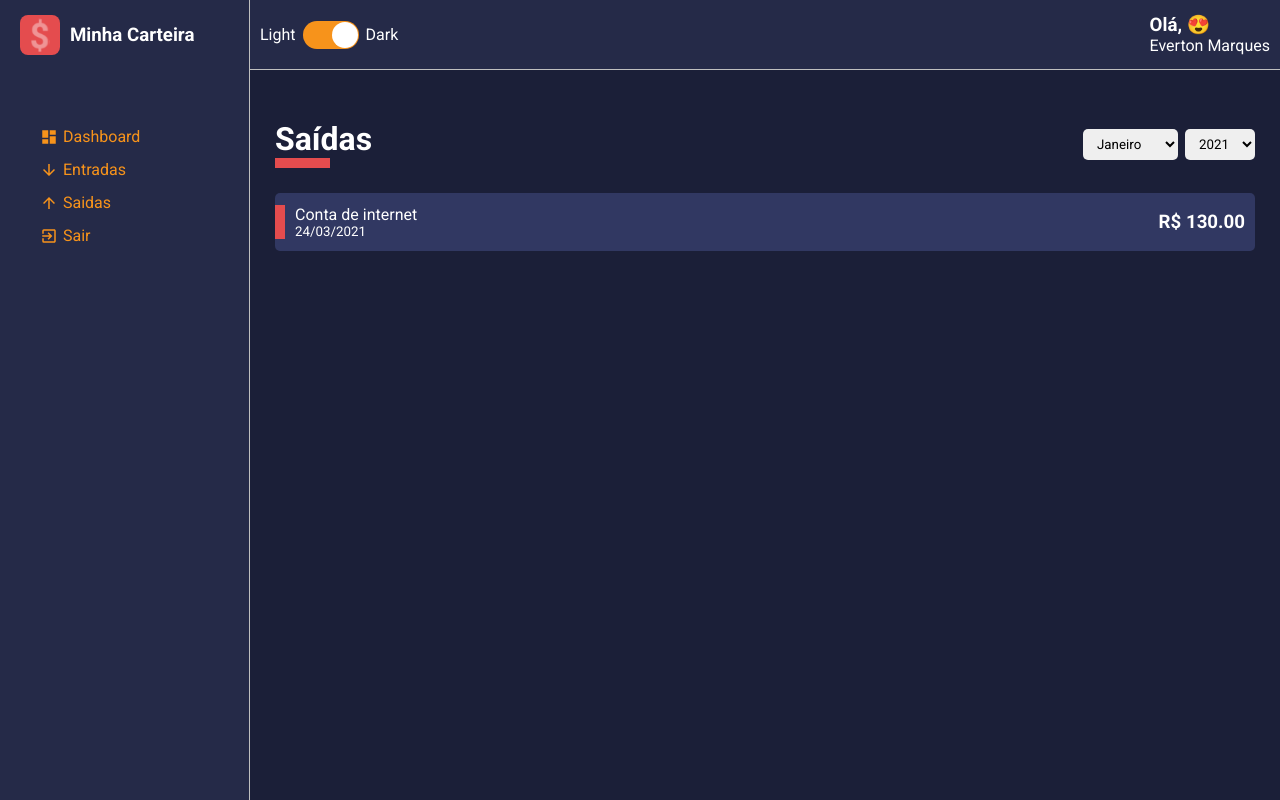
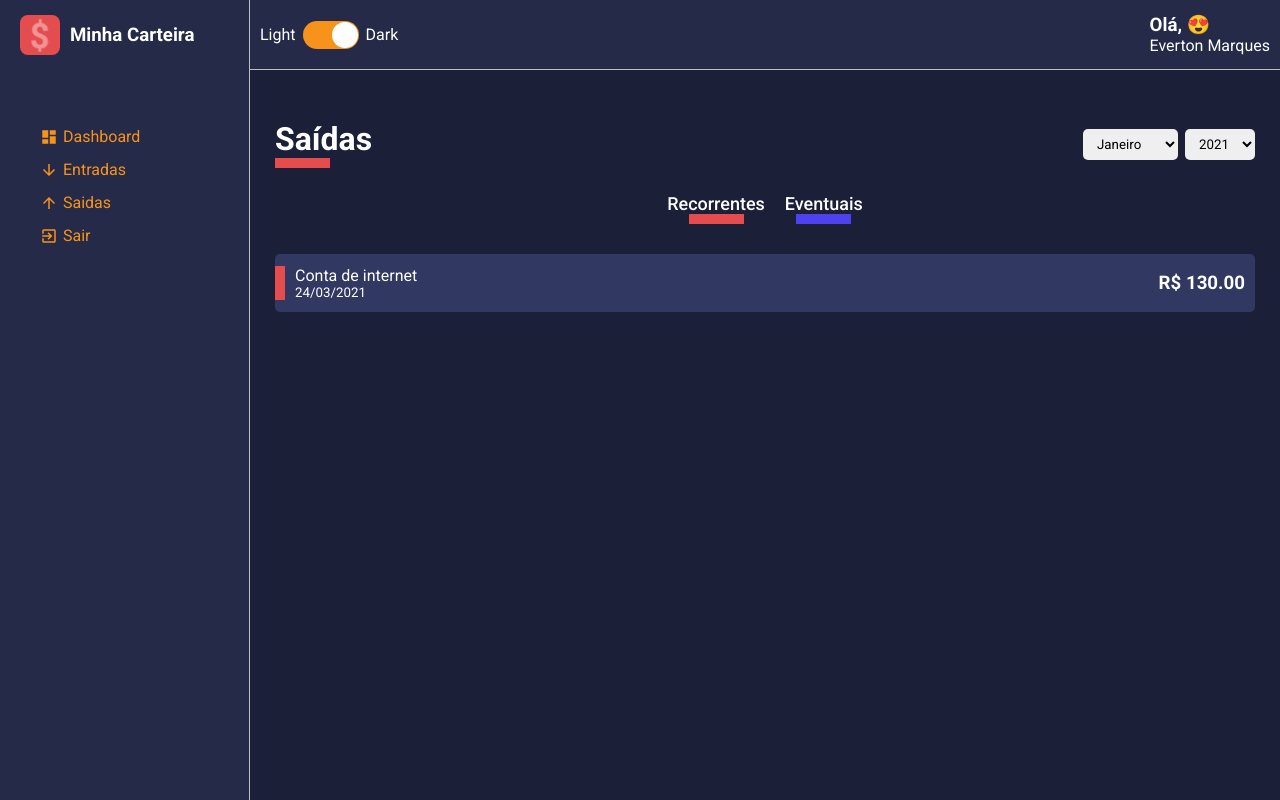
Before and after one commit to Everton-lacerda/my-wallet, a React (Create React App) app: page /list/1 in a window 1280 px wide. Built offline with nearby package versions, Linux system fonts and the light colour scheme.

Commit message:
feat(lists): create filters button

```diff
--- a/src/pages/List/index.tsx
+++ b/src/pages/List/index.tsx
@@ -4,7 +4,7 @@ import ContentHeader from '../../components/ContentHeader';
 import HistoryFinanceCard from '../../components/HistoryFinanceCard';
 import SelectInput from '../../components/Selectinput';
 
-import { Container, Content } from './style';
+import { Container, Content, Filters } from './style';
 
 const months = [
     {value: '1', label: 'Janeiro'},
@@ -26,6 +26,22 @@ const List: React.FC = () => {
                 <SelectInput options={months}  />
                 <SelectInput options={years}  />
             </ContentHeader>
+
+            <Filters>
+                <button
+                    type="button"
+                    className="tag-filter recurrent"
+                >
+                    Recorrentes
+                </button>
+                <button
+                    type="button"
+                    className="tag-filter eventual"
+                >
+                    Eventuais
+                </button>
+            </Filters>
+
             <Content>
                 <HistoryFinanceCard
                     tagColor="#E44C4E"
--- a/src/pages/List/style.ts
+++ b/src/pages/List/style.ts
@@ -5,3 +5,40 @@ export const Container = styled.div`
 
 export const Content = styled.div`
 `;
+
+export const Filters = styled.div`
+    width: 100%;
+    display: flex;
+    justify-content: center;
+    margin-bottom: 30px;
+
+    .tag-filter {
+        font-size: 18px;
+        font-weight: 500;
+        background: none;
+        color: ${props => props.theme.colors.white};
+
+        margin: 0 10px;
+
+        transition: opacity .3s;
+
+        &:hover {
+            opacity: .7;
+        }
+    }
+
+    .recurrent::after {
+            content: '';
+            display: block;
+            width: 55px;
+            margin: 0 auto;
+            border-bottom: 10px solid ${props => props.theme.colors.warning};
+    }
+    .eventual::after {
+            content: '';
+            display: block;
+            width: 55px;
+            margin: 0 auto;
+            border-bottom: 10px solid ${props => props.theme.colors.success};
+    }
+`;
```
